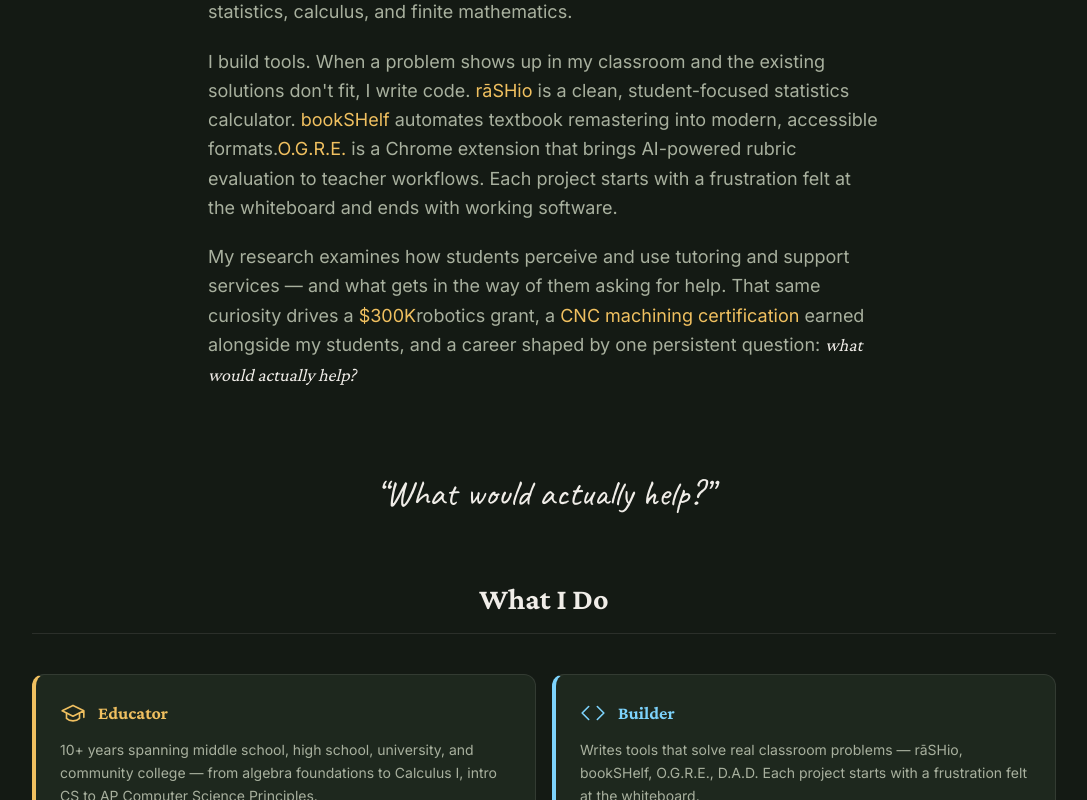
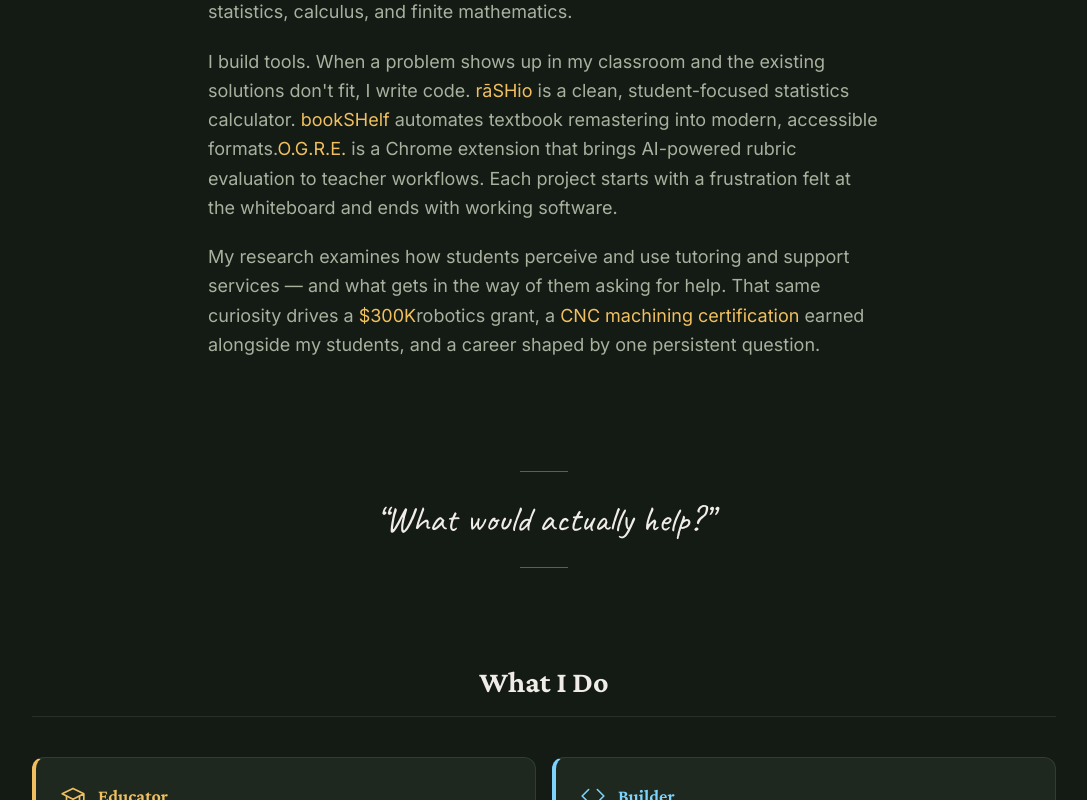
Before and after one commit to shuff57/steven, a Next.js app: page /about in a window 1280 px wide. Shown: the part 486-1286 px from the top of the page, without its empty margins (96-1183 px from the left). Built offline with nearby package versions, Linux system fonts and the light colour scheme.

Commit message:
style(about): add pull-quote callout for closing question

```diff
--- a/src/components/sections/AboutView.tsx
+++ b/src/components/sections/AboutView.tsx
@@ -220,16 +220,7 @@ export function AboutView() {
             My research examines how students perceive and use tutoring and support services —
             and what gets in the way of them asking for help. That same curiosity drives a <span style={{ color: 'var(--color-accent)' }}>$300K</span>
             robotics grant, a <span style={{ color: 'var(--color-accent)' }}>CNC machining certification</span> earned alongside my students, and a
-            career shaped by one persistent question:{' '}
-            <em
-              style={{
-                fontStyle: 'italic',
-                color: 'var(--color-text-primary)',
-                fontFamily: 'var(--font-display)',
-              }}
-            >
-              what would actually help?
-            </em>
+            career shaped by one persistent question.
           </p>
         </div>
 
--- a/src/styles/chalkboard.css
+++ b/src/styles/chalkboard.css
@@ -59,3 +59,24 @@
 .status-progress { background-color: rgba(245, 158, 11, 0.15); color: #f59e0b; }
 .status-concept { background-color: rgba(107, 114, 128, 0.15); color: #9ca3af; }
 .status-completed { background-color: rgba(16, 185, 129, 0.15); color: #10b981; }
+
+/* Pull-quote callout */
+.pull-quote {
+  position: relative;
+  padding: 2rem 0;
+}
+
+.pull-quote::before,
+.pull-quote::after {
+  content: '';
+  display: block;
+  width: 3rem;
+  height: 1px;
+  background: var(--color-accent);
+  margin: 0 auto 1.5rem;
+  opacity: 0.4;
+}
+
+.pull-quote::after {
+  margin: 1.5rem auto 0;
+}
```
